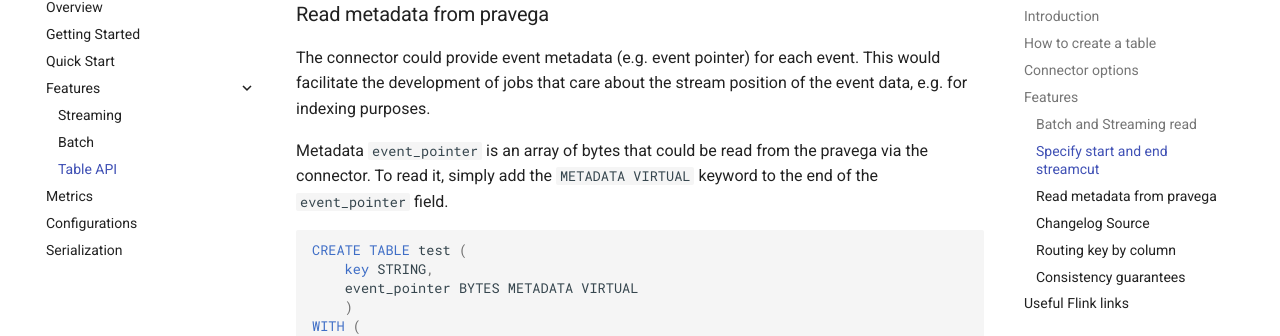
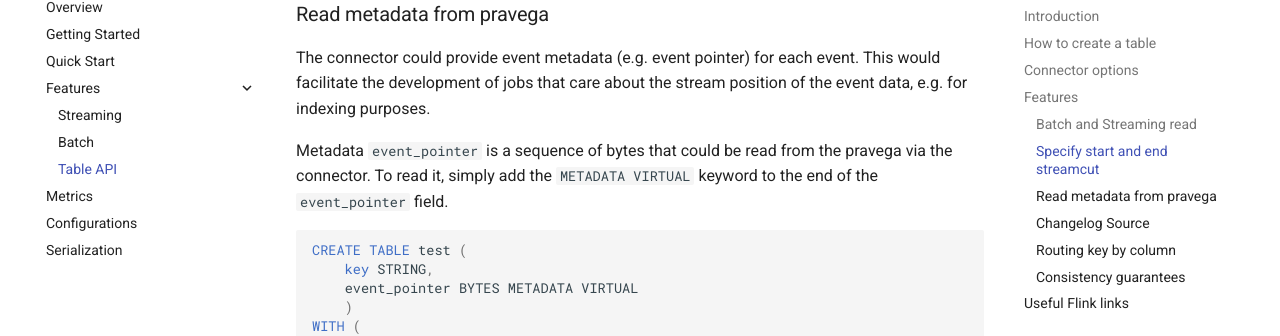
Before and after one commit to pravega/flink-connectors, an MkDocs documentation site: the page built from documentation/src/docs/table-api.md, in a window 1280 px wide and 900 px high, scrolled down 3894 px. Shown: the part 119-455 px from the top of the window. Built offline with MkDocs 1.6.1 and Material for MkDocs 9.7.7, drawn with Linux system fonts in a browser that asks for light colours; comment, search, counter and statistics services are not loaded.

Commit message:
use sequence instead of array
Signed-off-by: zhongle.wang <zhongle_wang@dell.com>

````diff
--- a/documentation/src/docs/table-api.md
+++ b/documentation/src/docs/table-api.md
@@ -111,7 +111,7 @@
 The connector could provide event metadata (e.g. event pointer) for each event.
 This would facilitate the development of jobs that care about the stream position of the event data, e.g. for indexing purposes.
 
-Metadata `event_pointer` is an array of bytes that could be read from the pravega via the connector.
+Metadata `event_pointer` is a sequence of bytes that could be read from the pravega via the connector.
 To read it, simply add the `METADATA VIRTUAL` keyword to the end of the `event_pointer` field.
 
 ```sql
````
